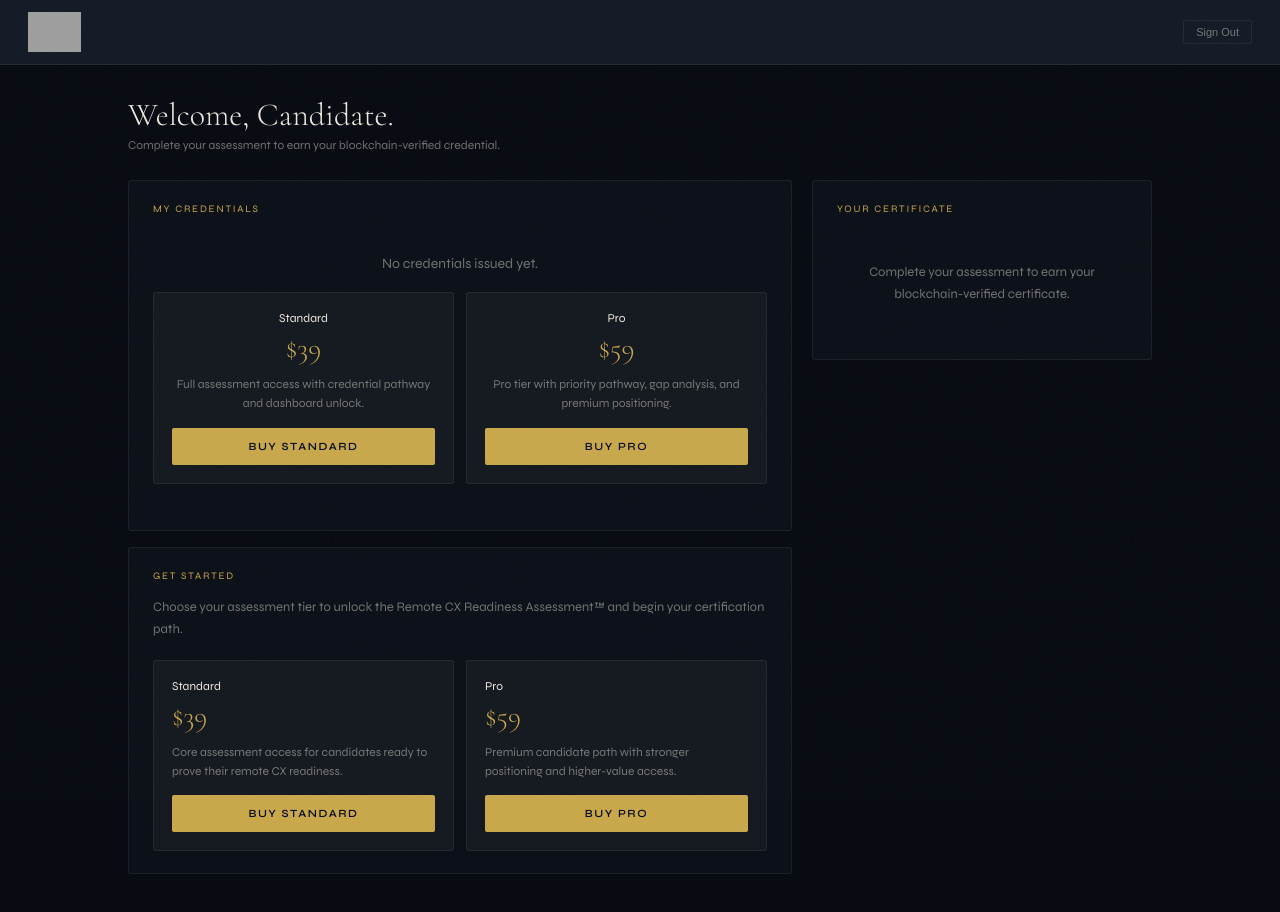
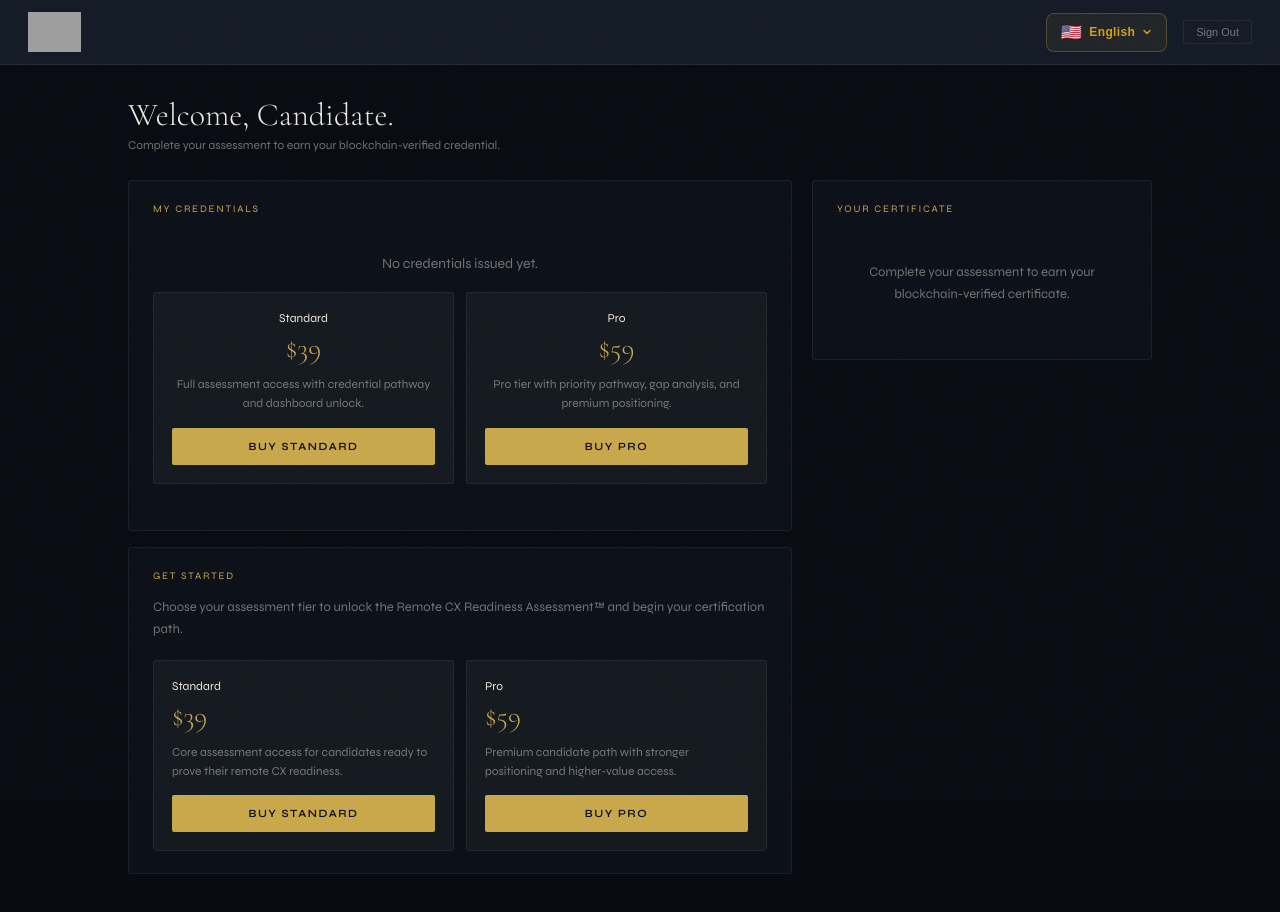
Before and after one commit to ATACINC/atac-frontend, a React app: page /dashboard in a window 1280 px wide. Shown: the top 912 px of the page. Built offline with nearby package versions, Linux system fonts and the light colour scheme; sample sign-in values are in the browser's storage; grey boxes are pictures that could not be loaded; the HTML template or start-up script is replaced by a standard one.

Commit message:
feat: add LanguageSelector to dashboard topbar

```diff
--- a/src/pages/Dashboard.jsx
+++ b/src/pages/Dashboard.jsx
@@ -240,6 +240,7 @@ export default function Dashboard() {
               {paymentTier}
             </div>
           )}
+          <LanguageSelector />
           <button onClick={logout} style={{ background: 'none', border: `1px solid ${BORDER2}`, color: MUTED, borderRadius: 2, padding: '5px 12px', fontSize: 11, cursor: 'pointer' }}>
             Sign Out
           </button>
```
